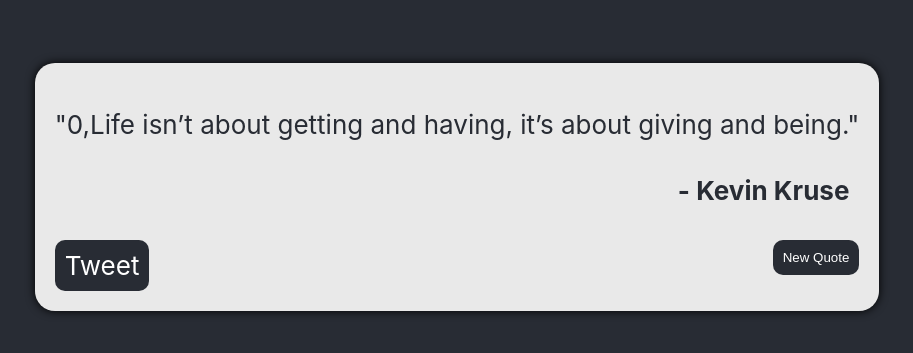
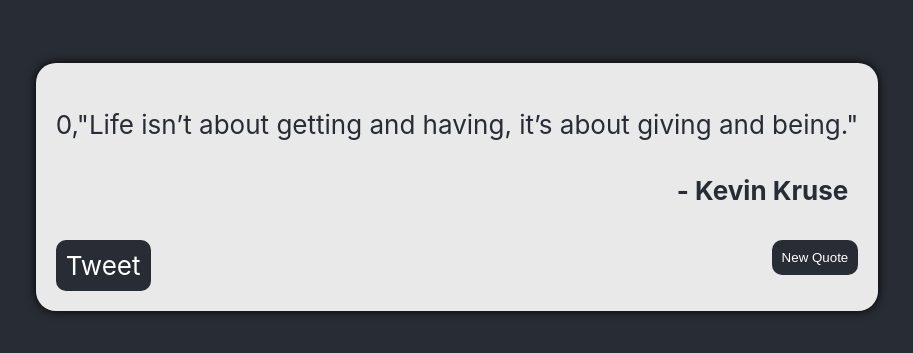
Before and after one commit to Redietkebede/git-random-quote-machine, a React (Create React App) app: page / in a window 1280 px wide. Shown: the part 213-566 px from the top of the page, without its empty margins (183-1096 px from the left). Built offline with nearby package versions, Linux system fonts and the light colour scheme; no server answers.

Commit message:
fixed randomNumber

```diff
--- a/src/App.js
+++ b/src/App.js
@@ -39,7 +39,7 @@ function App() {
       <header className="App-header" style={{ backgroundColor: themColor }}>
         <div id="quote-box" style={{ color: themColor }}>
 
-          <p id="text">"{randomNumber},{quote}"</p>
+          <p id="text">{randomNumber},"{quote}"</p>
           <h4 id="author">- {author}</h4>
           <a
             style={{ backgroundColor: themColor }}
```
Also changed, not shown: 1 other file (tests, documents, lock files or other folders).
